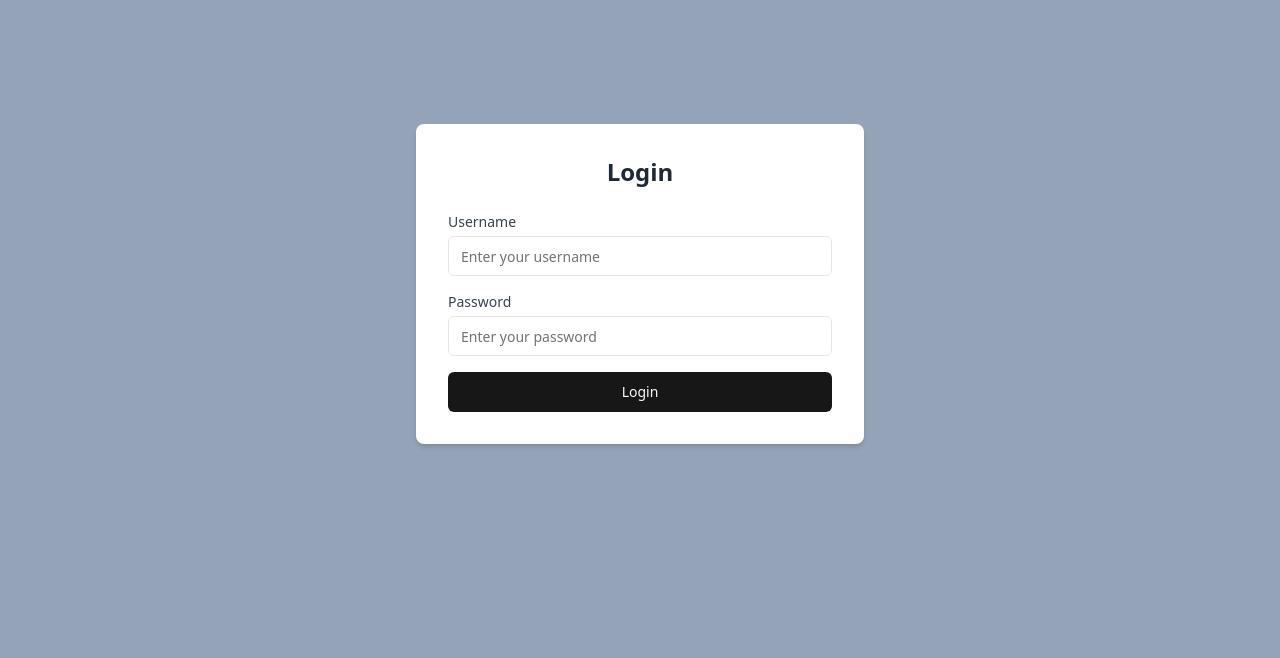
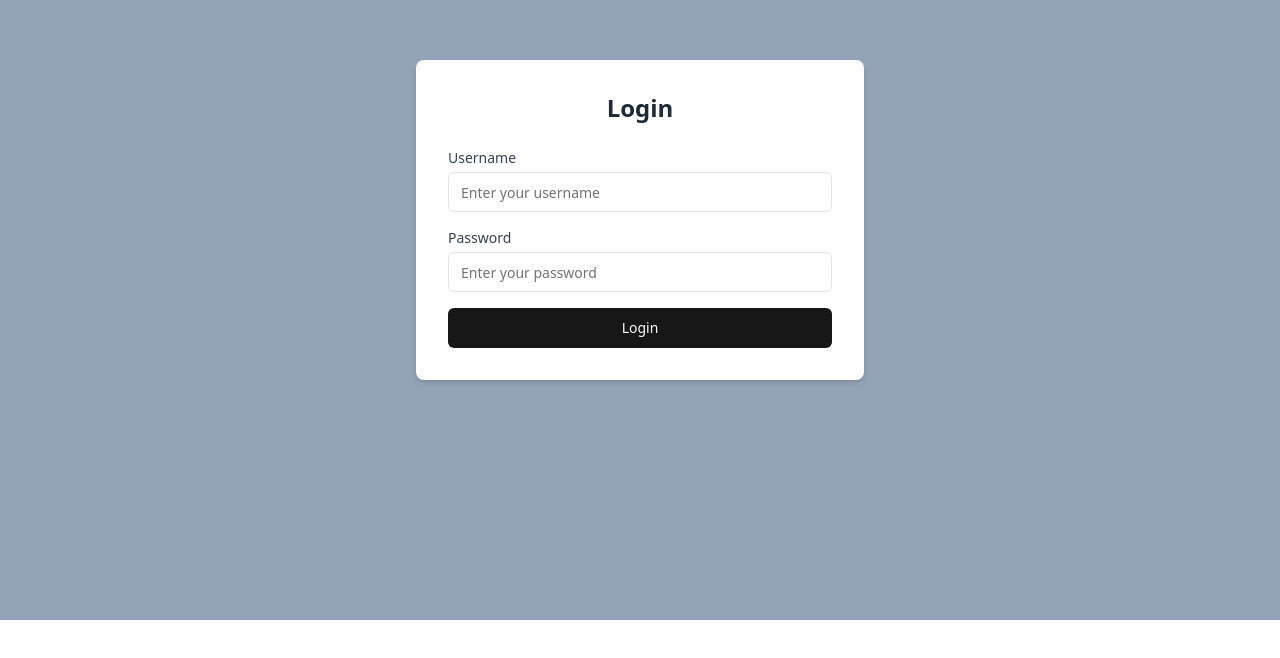
Before and after one commit to blenz/project-template, a React (Vite) app in the folder frontend/: page /login in a window 1280 px wide. Shown: the part 180-838 px from the top of the page. After the commit the page ends 800 px from the top, so only its background shows below. Built offline with nearby package versions, Linux system fonts and the light colour scheme; no server answers.

Commit message:
fix layout for login

```diff
--- a/frontend/src/components/layout/layout.tsx
+++ b/frontend/src/components/layout/layout.tsx
@@ -9,9 +9,17 @@ interface LayoutProps {
 const Layout: React.FC<LayoutProps> = ({ children }) => {
   const { user } = useAuth()
 
+  if (!user) {
+    return (
+      <div className="min-h-screen bg-slate-400">
+        <main>{children}</main>
+      </div>
+    )
+  }
+
   return (
-    <div className={`min-h-screen ${user || 'bg-slate-400'}`}>
-      {user && <Header />}
+    <div className="min-h-screen">
+      <Header />
       <main className="p-16">{children}</main>
     </div>
   )
```
